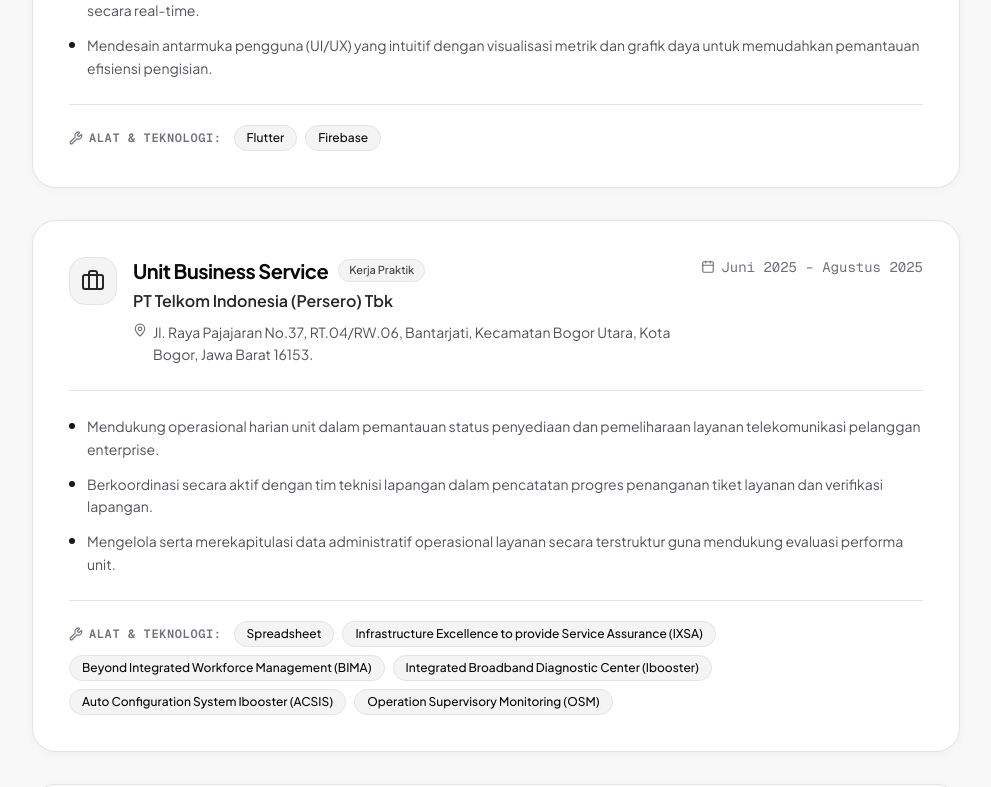
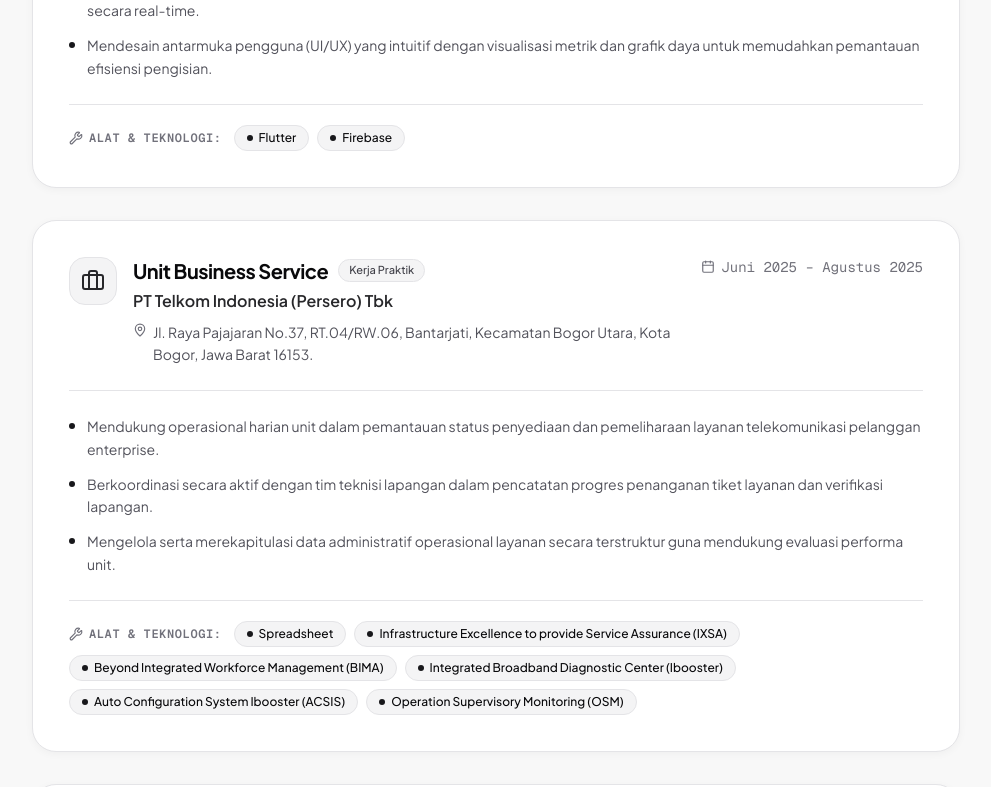
Before and after one commit to SAF134/Portfolio, a Next.js app: page / in a window 1280 px wide. Shown: the part 2980-3767 px from the top of the page, without its empty margins (144-1135 px from the left). Built offline with nearby package versions, Linux system fonts and the light colour scheme.

Commit message:
style(experience): add dot point indicator to technologies list in experience card

```diff
--- a/src/components/cards/ExperienceCard.tsx
+++ b/src/components/cards/ExperienceCard.tsx
@@ -85,9 +85,10 @@
           {experience.technologies.map((tech) => (
             <span
               key={tech}
-              className="px-3 py-1 text-xs font-medium rounded-full bg-zinc-100 border border-[#E4E4E7] text-[#09090B]"
+              className="inline-flex items-center gap-1.5 px-3 py-1 text-xs font-medium rounded-full bg-zinc-100 border border-[#E4E4E7] text-[#09090B]"
             >
-              {tech}
+              <span className="w-1.5 h-1.5 rounded-full bg-zinc-900 shrink-0" />
+              <span>{tech}</span>
             </span>
           ))}
         </div>
```
